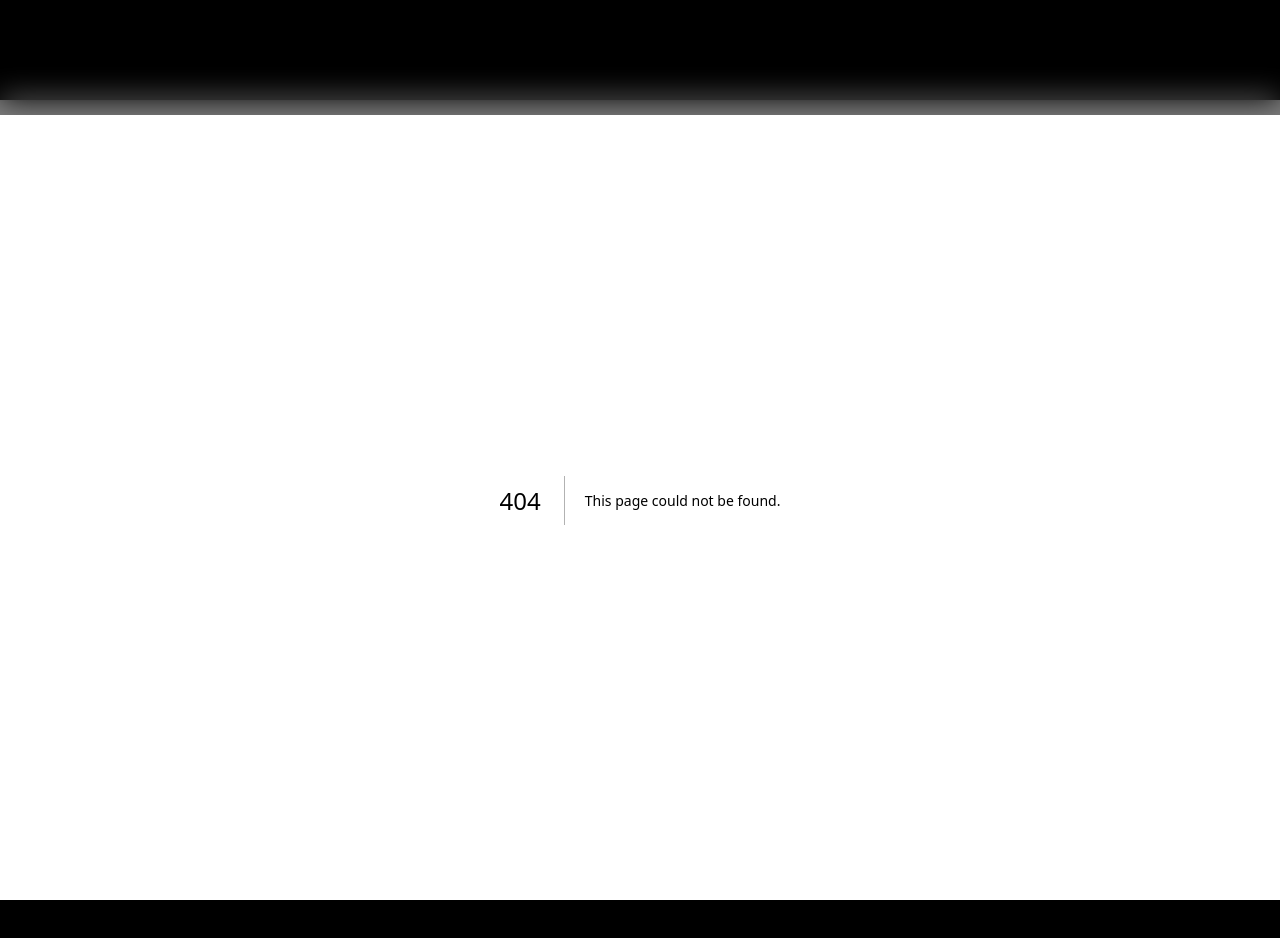
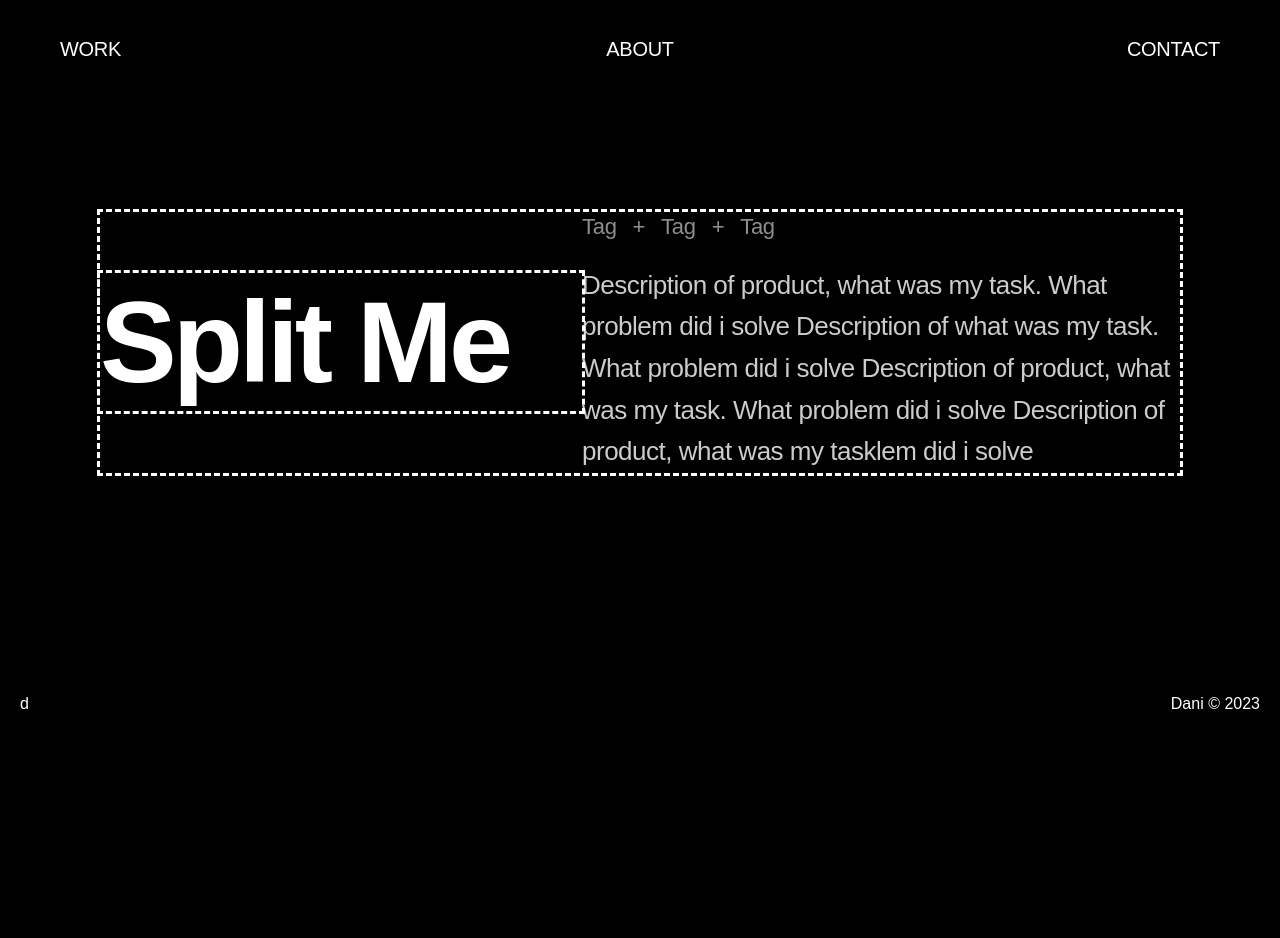
Before and after one commit to d-opri/d-opri.github.io, a Next.js app: page /splitme in a window 1280 px wide. Before the commit this address had no page. Shown: the top 938 px of the page. After the commit the page ends 900 px from the top, so only its background shows below. Built offline with nearby package versions, Linux system fonts and the light colour scheme; a web font is replaced by a local one.

Commit message:
style header

```diff
--- a/components/Layout.js
+++ b/components/Layout.js
@@ -1,10 +1,14 @@
 import Navbar from "./Navbar";
 import Footer from "./Footer";
 import styled from "styled-components";
+import Head from "next/head";
 
 export default function Layout({ children }) {
   return (
     <PageContainer>
+      <Head>
+        <title>Dani Opri</title>
+      </Head>
       <Navbar />
       <Main>{children}</Main>
       <Footer />
--- a/src/pages/index.js
+++ b/src/pages/index.js
@@ -1,17 +1,13 @@
-import Head from "next/head";
 import Hero from "../../components/Hero";
 import About from "../../components/About";
 import Skills from "../../components/Skills";
 import Contact from "../../components/Contact";
-import Work from "../../components/Work";
+import Work from "../../components/Projects";
 import Projects from "../../components/Projects";
 
 export default function Home() {
   return (
     <>
-      <Head>
-        <title>Dani Opri</title>
-      </Head>
       <Hero />
       <Projects />
       {/* <About />
--- /dev/null
+++ b/src/pages/projects/[id].js
@@ -0,0 +1,3 @@
+export default function SplitMe() {
+  return <div>projectpage</div>;
+}
--- /dev/null
+++ b/src/pages/splitme.js
@@ -0,0 +1,81 @@
+import styled from "styled-components";
+
+export default function SplitMe() {
+  return (
+    <Container>
+      <Header>
+        <h1>Split Me</h1>
+      </Header>
+      <Body>
+        <TechStack>
+          <li>Tag</li>
+          <li>+</li>
+          <li>Tag</li>
+          <li>+</li>
+          <li>Tag</li>
+        </TechStack>
+        <Description>
+          <p>
+            Description of product, what was my task. What problem did i solve
+            Description of what was my task. What problem did i solve
+            Description of product, what was my task. What problem did i solve
+            Description of product, what was my tasklem did i solve
+          </p>
+        </Description>
+      </Body>
+    </Container>
+  );
+}
+
+const Container = styled.section`
+  justify-content: space-between;
+  display: flex;
+  flex-flow: row wrap;
+  height: min-content;
+  margin-top: 7rem;
+  outline: dashed white;
+  align-items: center;
+`;
+
+const Header = styled.header`
+  flex: 1 0 0;
+  outline: dashed white;
+  h1 {
+    font-size: 7.188rem;
+    letter-spacing: -0.25rem;
+    line-height: 1.2em;
+  }
+`;
+
+const Body = styled.article`
+  align-items: center;
+  display: flex;
+  flex-flow: column nowrap;
+  gap: 1.375rem;
+  flex-basis: 37.375rem;
+  opacity: 0.8;
+`;
+
+const TechStack = styled.ul`
+  list-style: none;
+  display: flex;
+  flex-flow: row wrap;
+  gap: 1rem;
+  width: 100%;
+
+  li {
+    font-size: 1.375rem;
+    letter-spacing: -0.019rem;
+    line-height: 1.4em;
+    color: #b2b2b2;
+  }
+`;
+
+const Description = styled.div`
+  p {
+    font-size: 1.625rem;
+    letter-spacing: -0.031rem;
+    line-height: 1.6em;
+    color: #ffffff;
+  }
+`;
```
Also changed, not shown: components/Hero.js (+51 -28 lines), components/Project.js (+13 -1 lines), components/ProjectSlide.js (deleted, +0 -84 lines).
